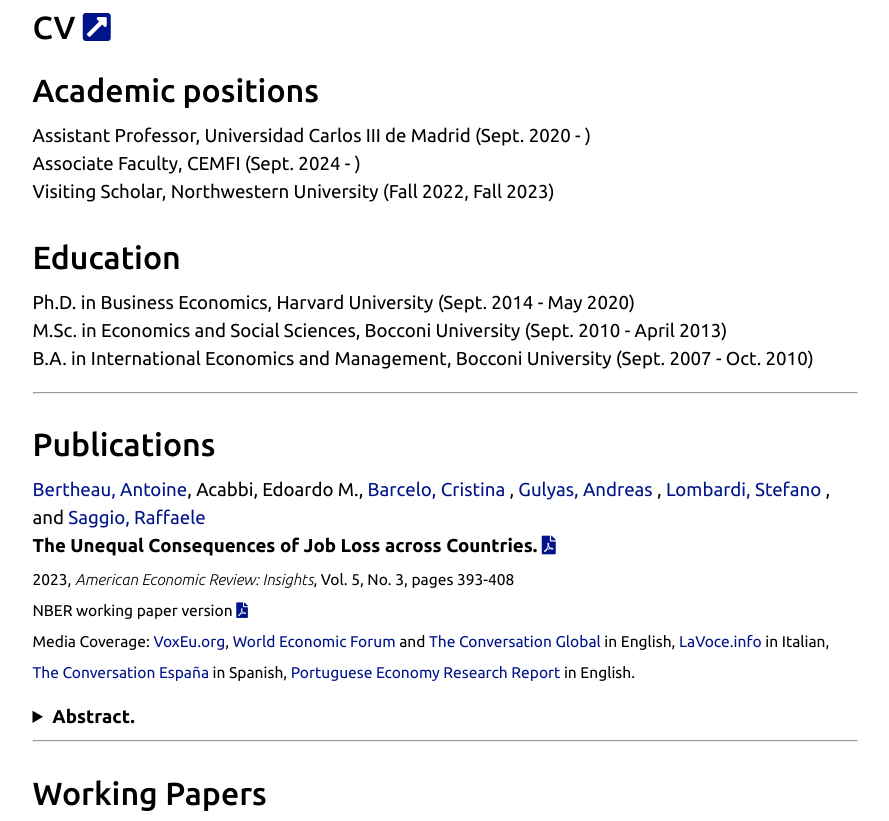
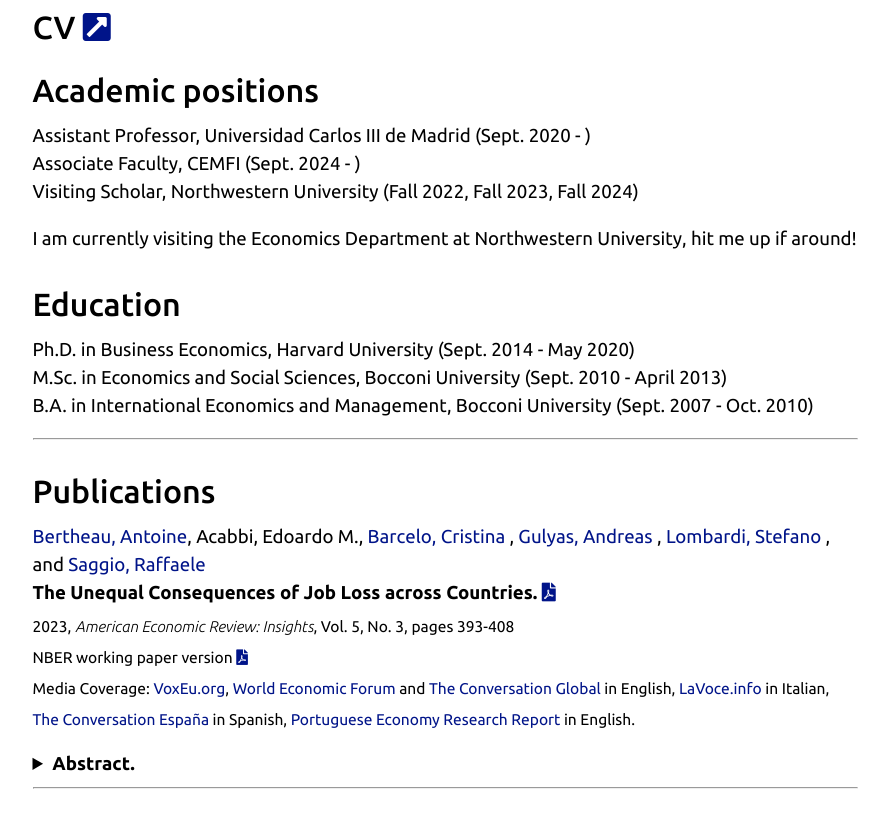
Before and after one commit to eacabbi/eacabbi.github.io, a Jekyll site: the page built from index.md, in a window 1280 px wide and 900 px high, scrolled down 397 px, cut to the strip 79-900 px from the top of the window. Shown: the whole strip, without its empty margins (195-1084 px from the left). Built offline with Jekyll 4.4.1, drawn with Linux system fonts in a browser that asks for light colours; some web fonts are replaced.

Commit message:
update leave

```diff
--- a/index.md
+++ b/index.md
@@ -8,7 +8,9 @@ layout: home
 
 Assistant Professor, Universidad Carlos III de Madrid (Sept. 2020 - ) <br>
 Associate Faculty, CEMFI (Sept. 2024 - ) <br>
-Visiting Scholar, Northwestern University (Fall 2022, Fall 2023)
+Visiting Scholar, Northwestern University (Fall 2022, Fall 2023, Fall 2024)
+
+I am currently visiting the Economics Department at Northwestern University, hit me up if around!
 
 ## Education
 
```
